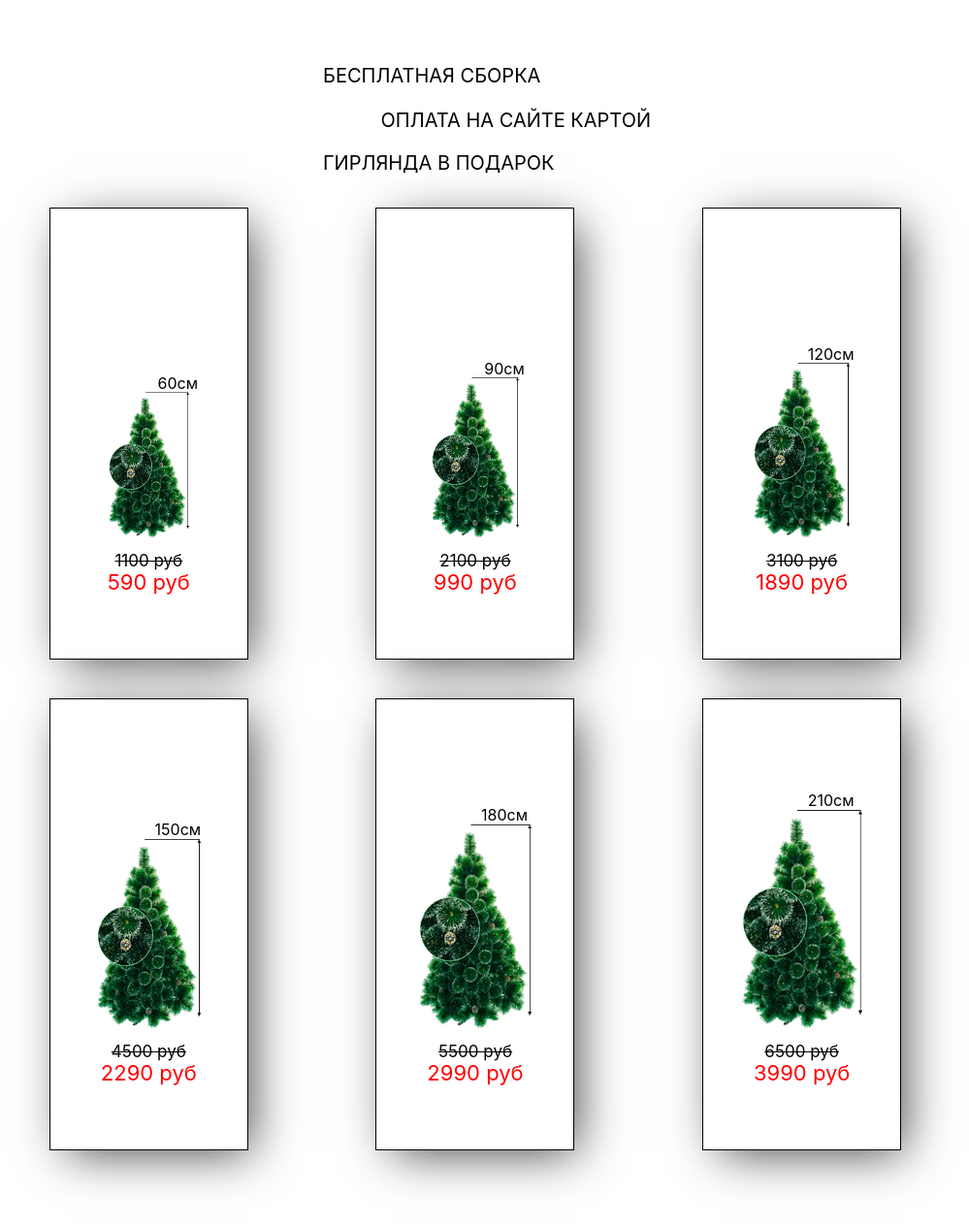
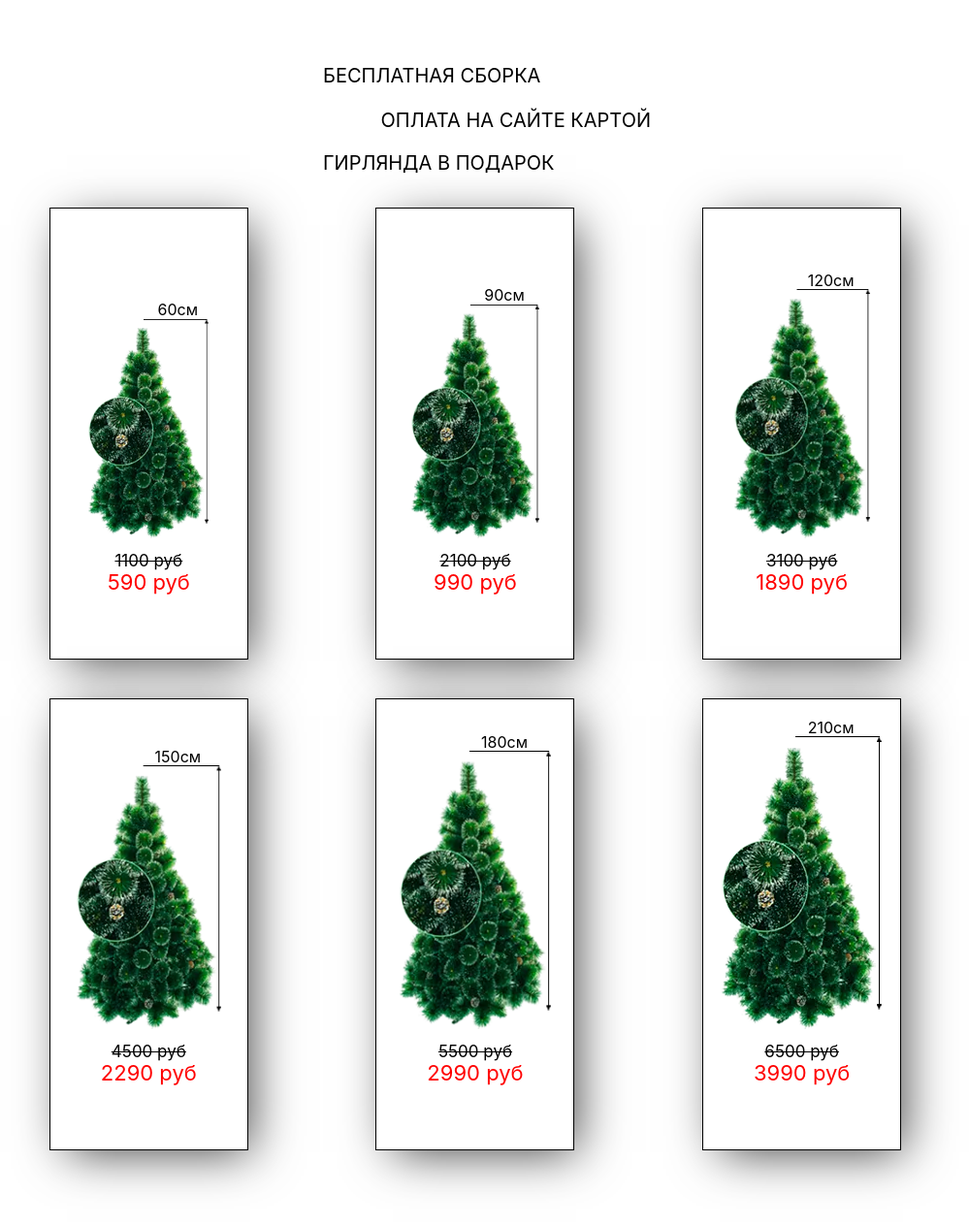
Before and after one commit to Unleashed97/bean-bag, a website: page src/index.html in a window 1280 px wide. Shown: the part 916-2180 px from the top of the page at 97% size, without its empty margins (150-1149 px from the left). Drawn offline with nearby package versions, Linux system fonts and the light colour scheme; files that its build step writes are made by us from their sources; grey boxes are pictures that could not be loaded; files whose address does not match are found by name.

Commit message:
cards height fix, buy ad fix

```diff
--- a/src/css/style.css
+++ b/src/css/style.css
@@ -782,6 +782,11 @@ ul {
         top: 57px;
         right: 16px;
     }
+
+    .buy__ad-item--3 {
+        top: 90px;
+        left: 26px;
+    }
 }
 
 .buy__list {
@@ -852,26 +857,23 @@ ul {
     right: -30px;
 }
 
-.buy__list-item-image {
-}
-
 .buy__list-item-image--1 {
-    width: 50%;
+    width: 75%;
 }
 .buy__list-item-image--2 {
-    width: 55%;
+    width: 80%;
 }
 .buy__list-item-image--3 {
-    width: 60%;
+    width: 85%;
 }
 .buy__list-item-image--4 {
-    width: 65%;
+    width: 90%;
 }
 .buy__list-item-image--5 {
-    width: 70%;
+    width: 95%;
 }
 .buy__list-item-image--6 {
-    width: 75%;
+    width: 100%;
 }
 
 .buy__list-item-old-price {
```
Also changed, not shown: dist/css/style.min.css.
